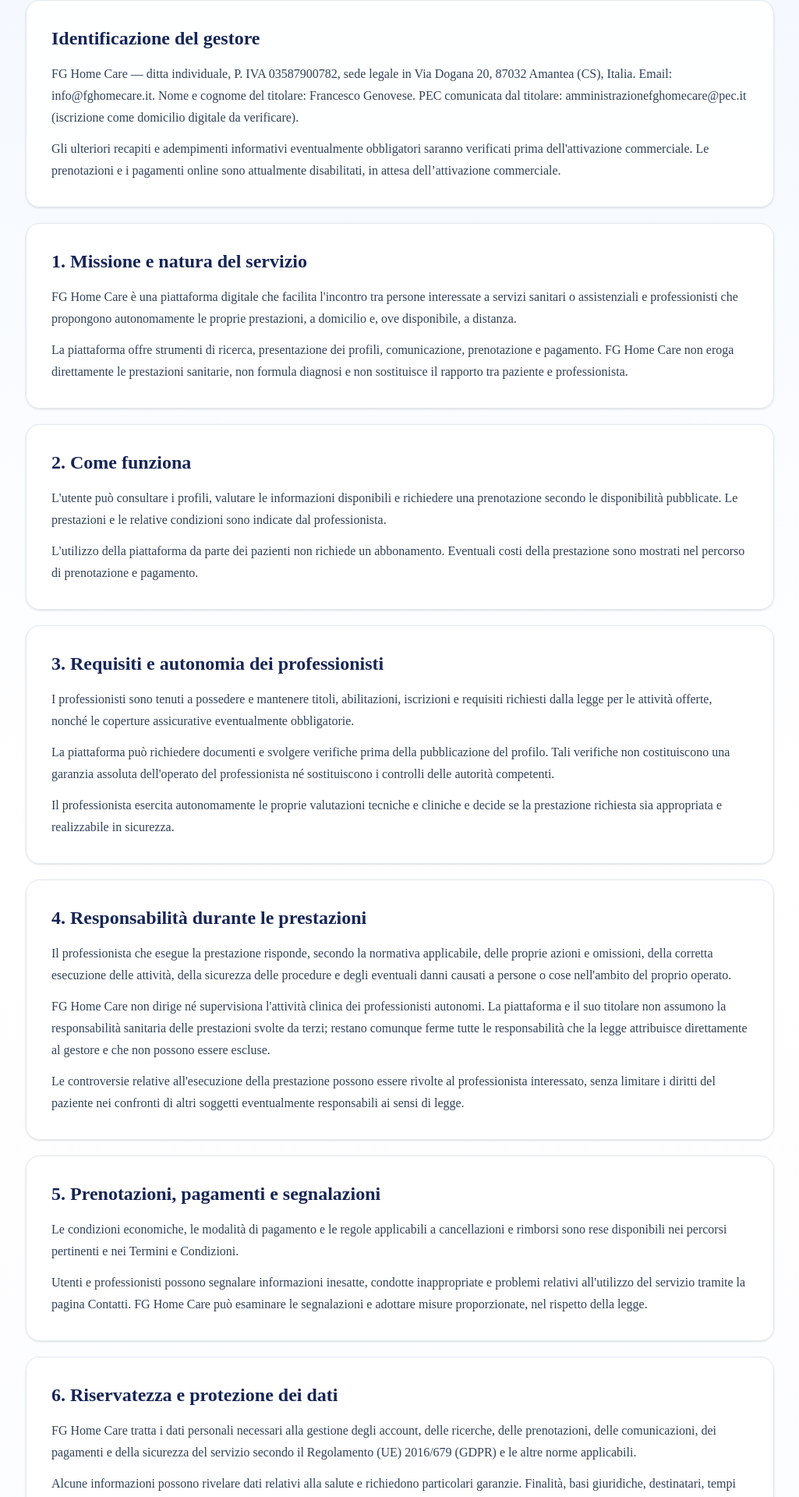
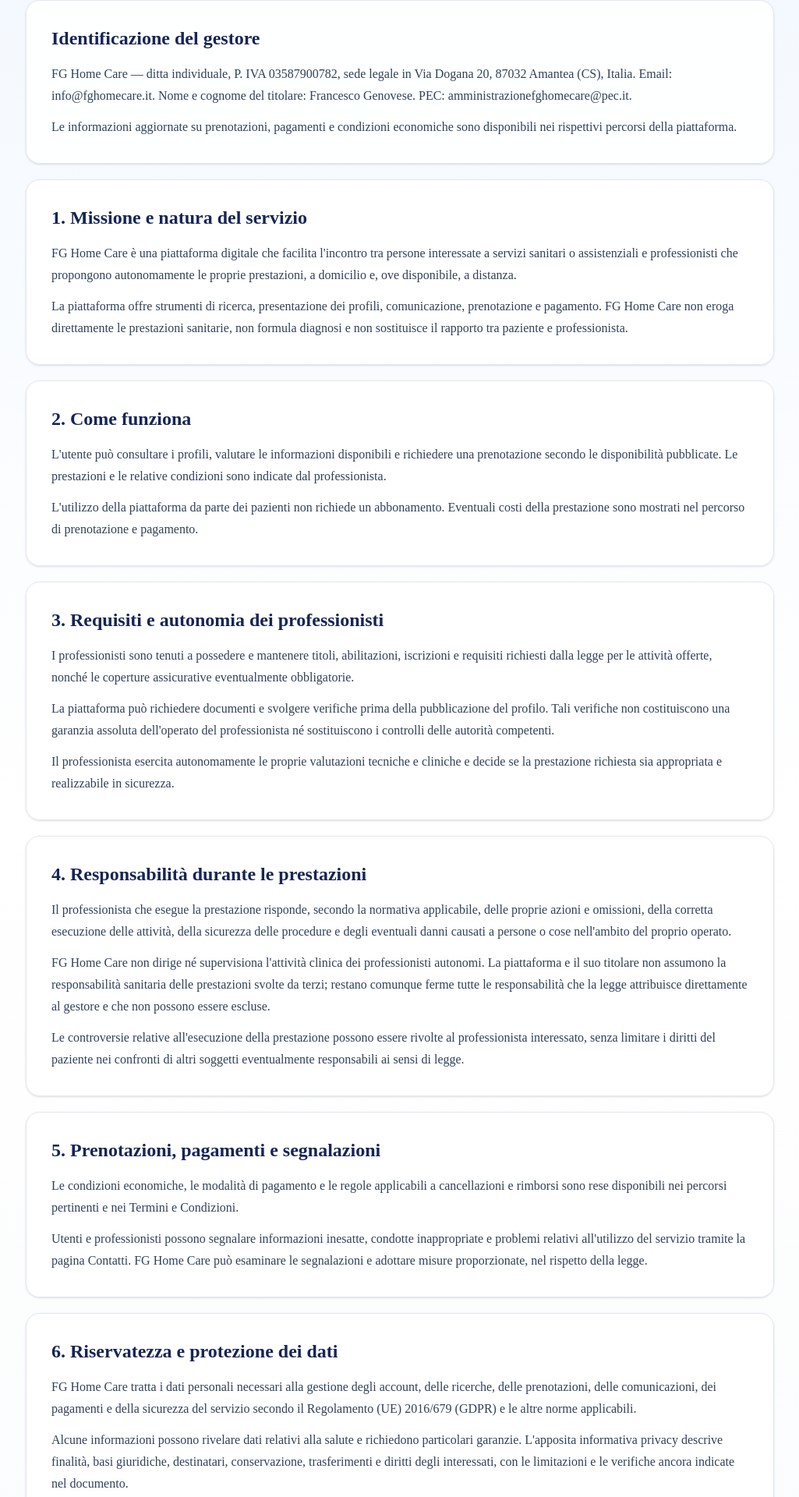
Before and after one commit to Francescogenovese9-oss/fg-home-care, a Next.js app: page /carta-dei-servizi in a window 1280 px wide. Shown: the part 695-2615 px from the top of the page at 78% size, without its empty margins (127-1152 px from the left). Built offline with nearby package versions, Linux system fonts and the light colour scheme; no server answers.

Commit message:
Align service charter business details and wording with updated legal pages

```diff
--- a/app/carta-dei-servizi/page.tsx
+++ b/app/carta-dei-servizi/page.tsx
@@ -13,8 +13,8 @@ const sections = [
   {
     title: "Identificazione del gestore",
     paragraphs: [
-      "FG Home Care — ditta individuale, P. IVA 03587900782, sede legale in Via Dogana 20, 87032 Amantea (CS), Italia. Email: info@fghomecare.it. Nome e cognome del titolare: Francesco Genovese. PEC comunicata dal titolare: amministrazionefghomecare@pec.it (iscrizione come domicilio digitale da verificare).",
-      "Gli ulteriori recapiti e adempimenti informativi eventualmente obbligatori saranno verificati prima dell'attivazione commerciale. Le prenotazioni e i pagamenti online sono attualmente disabilitati, in attesa dell’attivazione commerciale.",
+      "FG Home Care — ditta individuale, P. IVA 03587900782, sede legale in Via Dogana 20, 87032 Amantea (CS), Italia. Email: info@fghomecare.it. Nome e cognome del titolare: Francesco Genovese. PEC: amministrazionefghomecare@pec.it.",
+      "Le informazioni aggiornate su prenotazioni, pagamenti e condizioni economiche sono disponibili nei rispettivi percorsi della piattaforma.",
     ],
   },
   {
@@ -58,7 +58,7 @@ const sections = [
     title: "6. Riservatezza e protezione dei dati",
     paragraphs: [
       "FG Home Care tratta i dati personali necessari alla gestione degli account, delle ricerche, delle prenotazioni, delle comunicazioni, dei pagamenti e della sicurezza del servizio secondo il Regolamento (UE) 2016/679 (GDPR) e le altre norme applicabili.",
-      "Alcune informazioni possono rivelare dati relativi alla salute e richiedono particolari garanzie. Finalità, basi giuridiche, destinatari, tempi di conservazione, eventuali trasferimenti e diritti degli interessati devono essere descritti nell'apposita informativa privacy.",
+      "Alcune informazioni possono rivelare dati relativi alla salute e richiedono particolari garanzie. L'apposita informativa privacy descrive finalità, basi giuridiche, destinatari, conservazione, trasferimenti e diritti degli interessati, con le limitazioni e le verifiche ancora indicate nel documento.",
       "I professionisti restano tenuti agli obblighi di segreto professionale, riservatezza e protezione dei dati connessi alle prestazioni da essi svolte, secondo i rispettivi ruoli previsti dalla normativa.",
     ],
   },
```
